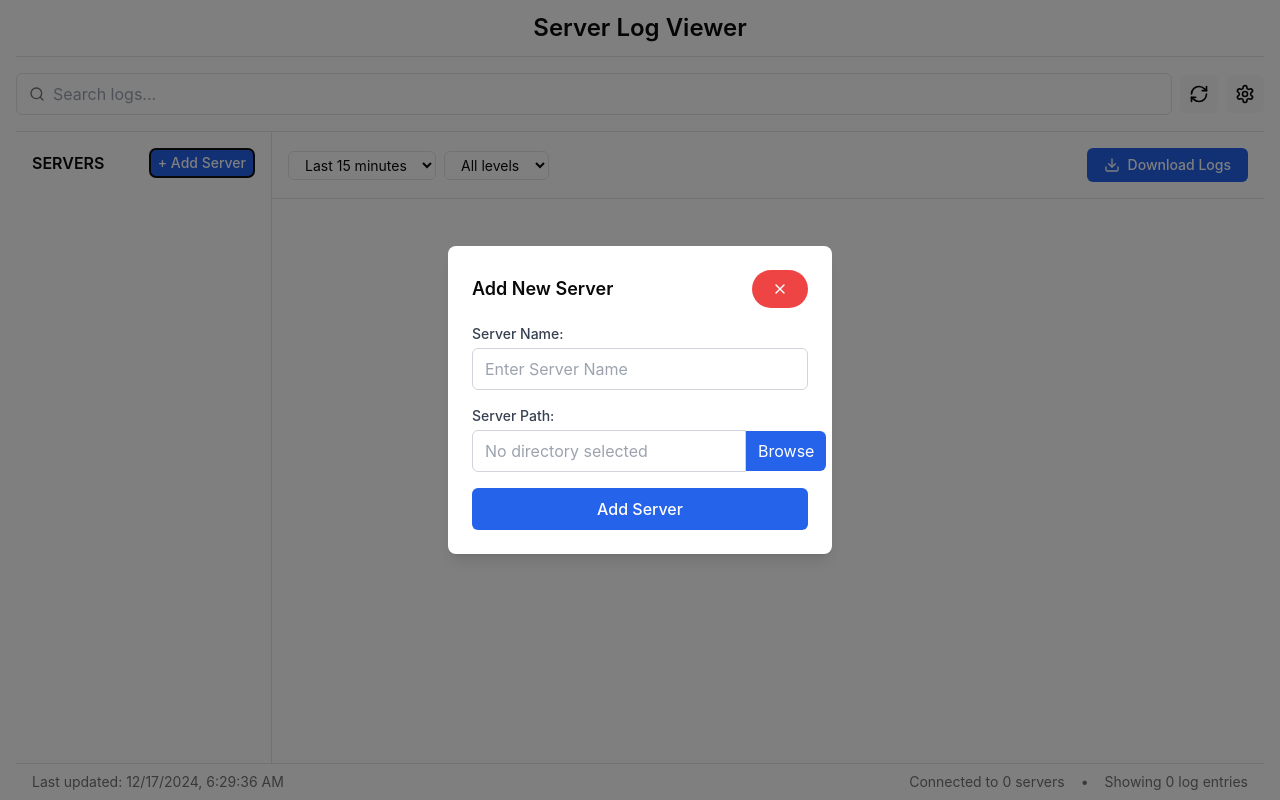
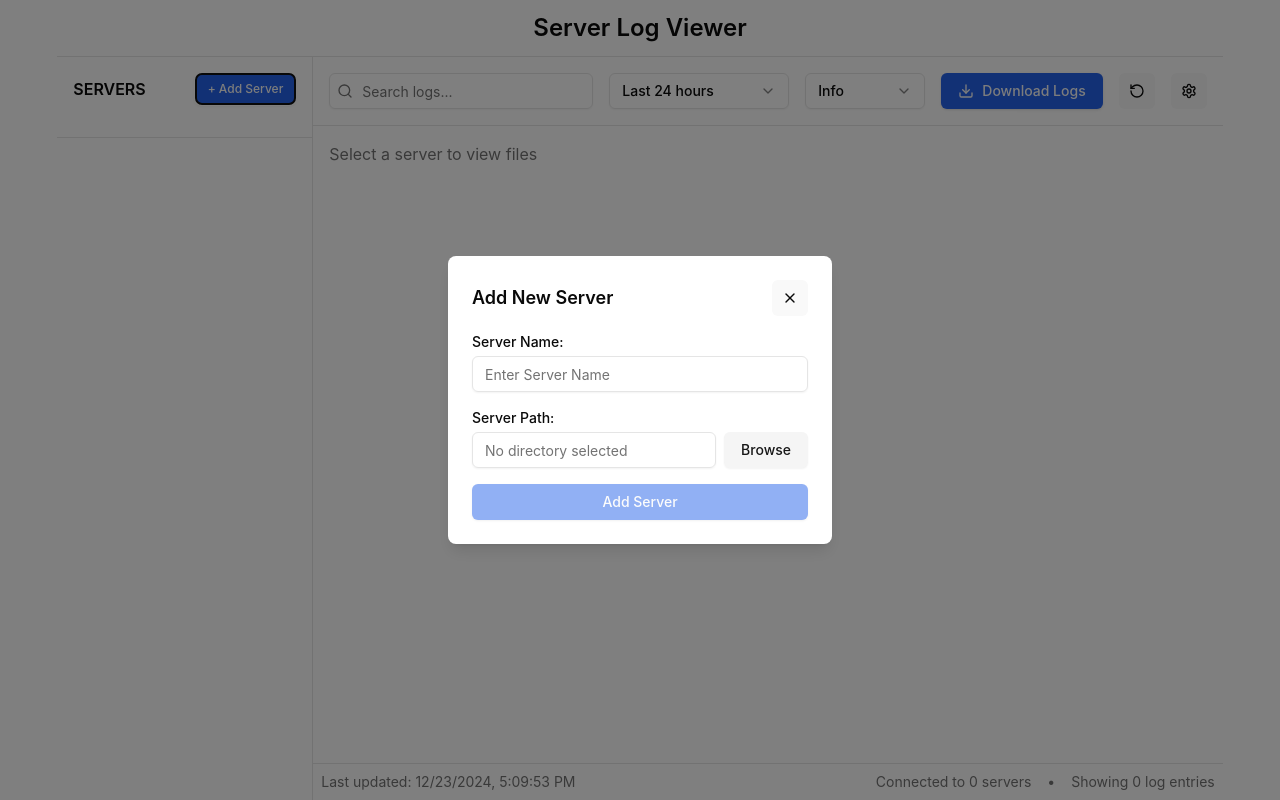
Before and after one commit to Wasique-md/electronjs-vite-setup, a React (Vite) app: page / in a window 1280 px wide. Both pictures are taken after a click on the button "+ Add Server". Built offline with nearby package versions, Linux system fonts and the light colour scheme.

Commit message:
worked on server log viewr

```diff
--- a/package.json
+++ b/package.json
@@ -20,6 +20,7 @@
     "dist:linux": "npm run transpile:electron && npm run build && electron-builder --linux --x64"
   },
   "dependencies": {
+    "@radix-ui/react-select": "^2.1.4",
     "@radix-ui/react-slot": "^1.1.1",
     "class-variance-authority": "^0.7.1",
     "clsx": "^2.1.1",
--- a/src/components/ServerLogs.tsx
+++ b/src/components/ServerLogs.tsx
@@ -1,31 +1,25 @@
-import React, { useState, ChangeEvent, useEffect } from "react";
+"use client";
+import React from "react";
+import { useState, ChangeEvent } from "react";
 import {
+  ChevronRight,
+  Server,
+  File,
+  X,
   Search,
   Settings,
-  RefreshCw,
+  RotateCcw,
   Download,
-  ChevronRight,
-  Server,
-  Info,
-  AlertCircle,
-  AlertTriangle,
-  Sparkles,
-  X,
-  File,
 } from "lucide-react";
-
-declare module "react" {
-  interface InputHTMLAttributes<T> extends HTMLAttributes<T> {
-    directory?: string;
-    webkitdirectory?: string;
-  }
-}
-
-interface LogEntry {
-  type: "INFO" | "ERROR" | "WARNING" | "DEBUG" | "FILE";
-  timestamp: string;
-  message: string;
-}
+import {
+  Select,
+  SelectContent,
+  SelectItem,
+  SelectTrigger,
+  SelectValue,
+} from "./ui/select";
+import { Button } from "./ui/button";
+import { Input } from "./ui/input";
 
 interface ServerType {
   name: string;
@@ -33,16 +27,23 @@ interface ServerType {
   path: string;
 }
 
-export default function ServerLogs() {
+interface FileEntry {
+  name: string;
+  path: string;
+  timestamp: string;
+}
+
+export default function ServerLogsViewer() {
   const [servers, setServers] = useState<ServerType[]>([]);
-  const [openServerModel, setOpenServerModel] = useState<boolean>(false);
+  const [openServerModal, setOpenServerModal] = useState<boolean>(false);
   const [newServerName, setNewServerName] = useState<string>("");
   const [newServerPath, setNewServerPath] = useState<string>("");
   const [selectedServer, setSelectedServer] = useState<ServerType | null>(null);
-  const [logs, setLogs] = useState<LogEntry[]>([]);
+  const [files, setFiles] = useState<FileEntry[]>([]);
+  const [searchQuery, setSearchQuery] = useState<string>("");
 
-  const handleOpenAddServerModel = () => {
-    setOpenServerModel(!openServerModel);
+  const handleOpenAddServerModal = () => {
+    setOpenServerModal(!openServerModal);
   };
 
   const handleAddServer = () => {
@@ -55,76 +56,85 @@ export default function ServerLogs() {
       setServers([...servers, newServer]);
       setNewServerName("");
       setNewServerPath("");
-      setOpenServerModel(false);
+      setOpenServerModal(false);
       setSelectedServer(newServer);
     }
   };
 
   const handleSelectServer = (server: ServerType) => {
     setSelectedServer(server);
+    const simulatedFiles = [
+      {
+        name: "config.json",
+        path: `${server.path}/config.json`,
+        timestamp: "2024-12-23T11:39:53.824Z",
+      },
+      {
+        name: "app.log",
+        path: `${server.path}/app.log`,
+        timestamp: "2024-12-23T11:39:53.824Z",
+      },
+      {
+        name: "data.db",
+        path: `${server.path}/data.db`,
+        timestamp: "2024-12-23T11:39:53.824Z",
+      },
+      {
+        name: "index.html",
+        path: `${server.path}/index.html`,
+        timestamp: "2024-12-23T11:39:53.824Z",
+      },
+      {
+        name: "styles.css",
+        path: `${server.path}/styles.css`,
+        timestamp: "2024-12-23T11:39:53.824Z",
+      },
+      {
+        name: "script.js",
+        path: `${server.path}/script.js`,
+        timestamp: "2024-12-23T11:39:53.824Z",
+      },
+    ];
+    setFiles(simulatedFiles);
   };
 
-  useEffect(() => {
-    if (selectedServer) {
-      // In a real Electron app, you would use the fs module to read the directory
-      // For this example, we'll simulate reading files
-      const simulateReadDir = () => {
-        const files = [
-          "config.json",
-          "app.log",
-          "data.db",
-          "index.html",
-          "styles.css",
-          "script.js",
-        ];
-        const newLogs: LogEntry[] = files.map((file) => ({
-          type: "FILE",
+  const handleDirectorySelect = (e: ChangeEvent<HTMLInputElement>) => {
+    const files = e.target.files;
+    if (files) {
+      const fileList: FileEntry[] = Array.from(files).map((file) => ({
+        name: file.name,
+        path: file.webkitRelativePath,
         timestamp: new Date().toISOString(),
-          message: `File: ${file}`,
       }));
-        setLogs(newLogs);
+      setFiles(fileList);
+    }
   };
 
-      simulateReadDir();
-    }
-  }, [selectedServer]);
+  const filteredFiles = files.filter((file) =>
+    file.name.toLowerCase().includes(searchQuery.toLowerCase())
+  );
 
   return (
-    <div className="flex h-screen w-full flex-col bg-background text-foreground">
-      <div className="container mx-auto min-w-[100vw] px-4 flex flex-col h-full">
-        <div className="border-b py-3 text-center">
-          <h1 className="text-2xl font-semibold">Server Log Viewer</h1>
+    <div className="flex h-screen w-full flex-col bg-background">
+      <div className="border-b py-3 px-4">
+        <h1 className="text-2xl font-semibold text-center">
+          Server Log Viewer
+        </h1>
       </div>
 
-        {/* Search Bar */}
-        <div className="flex items-center justify-center gap-2 border-b py-4">
-          <div className="flex flex-1 items-center gap-2 rounded-md border bg-background px-3 py-2">
-            <Search className="h-4 w-4 text-muted-foreground" />
-            <input
-              type="text"
-              placeholder="Search logs..."
-              className="flex-1 bg-transparent outline-none"
-            />
-          </div>
-          <button className="rounded-md p-2 hover:bg-accent">
-            <RefreshCw className="h-5 w-5" />
-          </button>
-          <button className="rounded-md p-2 hover:bg-accent">
-            <Settings className="h-5 w-5" />
-          </button>
-        </div>
-
-        <div className="flex flex-1 overflow-hidden">
-          {/* Sidebar */}
-          <div className="w-64 border-r p-4">
+      <div className="flex-1 flex">
+        <div className="w-64 border-r flex flex-col">
+          <div className="p-4 border-b">
             <div className="flex items-center justify-between mb-4">
               <h2 className="font-semibold">SERVERS</h2>
-              <button
-                className="bg-blue-600 text-white px-2 py-1 rounded-md text-sm hover:bg-blue-700"
-                onClick={handleOpenAddServerModel}
+              <Button
+                variant="default"
+                size="sm"
+                onClick={handleOpenAddServerModal}
+                className="h-8 bg-blue-600 hover:to-blue-800"
               >
                 + Add Server
-              </button>
+              </Button>
             </div>
             <div className="space-y-1">
               {servers.map((server) => (
@@ -142,139 +152,128 @@ export default function ServerLogs() {
               ))}
             </div>
           </div>
+        </div>
 
-          {/* Main Content */}
-          <div className="flex flex-1 flex-col overflow-hidden">
-            {/* Toolbar */}
-            <div className="flex items-center justify-between border-b p-4 gap-4">
-              <div className="flex gap-2">
-                <select className="rounded-md border bg-background px-3 py-1 text-sm">
-                  <option>Last 15 minutes</option>
-                  <option>Last hour</option>
-                  <option>Last 24 hours</option>
-                </select>
-                <select className="rounded-md border bg-background px-3 py-1 text-sm">
-                  <option>All levels</option>
-                  <option>Info</option>
-                  <option>Warning</option>
-                  <option>Error</option>
-                  <option>Debug</option>
-                </select>
+        <div className="flex-1 flex flex-col">
+          <div className="border-b p-4 flex items-center gap-4">
+            <div className="relative flex-1">
+              <Search className="absolute left-2 top-2.5 h-4 w-4 text-muted-foreground" />
+              <Input
+                type="text"
+                placeholder="Search logs..."
+                className="pl-8"
+                value={searchQuery}
+                onChange={(e) => setSearchQuery(e.target.value)}
+              />
             </div>
-              <button className="flex items-center gap-2 rounded-md bg-blue-600 px-4 py-1.5 text-sm text-white hover:bg-blue-700">
+            <Select defaultValue="last-24-hours">
+              <SelectTrigger className="w-[180px]">
+                <SelectValue placeholder="Select time range" />
+              </SelectTrigger>
+              <SelectContent>
+                <SelectItem value="last-24-hours">Last 24 hours</SelectItem>
+                <SelectItem value="last-7-days">Last 7 days</SelectItem>
+                <SelectItem value="last-30-days">Last 30 days</SelectItem>
+              </SelectContent>
+            </Select>
+            <Select defaultValue="info">
+              <SelectTrigger className="w-[120px]">
+                <SelectValue placeholder="Select level" />
+              </SelectTrigger>
+              <SelectContent>
+                <SelectItem value="info">Info</SelectItem>
+                <SelectItem value="warning">Warning</SelectItem>
+                <SelectItem value="error">Error</SelectItem>
+              </SelectContent>
+            </Select>
+            <Button variant="default" className="gap-2 bg-blue-600">
               <Download className="h-4 w-4" />
               Download Logs
-              </button>
+            </Button>
+            <Button variant="ghost" size="icon">
+              <RotateCcw className="h-4 w-4" />
+            </Button>
+            <Button variant="ghost" size="icon">
+              <Settings className="h-4 w-4" />
+            </Button>
           </div>
 
-            {/* Logs */}
-            <div className="flex-1 overflow-auto p-4">
+          <div className="flex-1 p-4 overflow-auto">
+            {selectedServer ? (
               <div className="space-y-2">
-                {logs.map((log, index) => {
-                  const getIcon = () => {
-                    switch (log.type) {
-                      case "INFO":
-                        return <Info className="h-4 w-4 text-blue-500" />;
-                      case "ERROR":
-                        return <AlertCircle className="h-4 w-4 text-red-500" />;
-                      case "WARNING":
-                        return (
-                          <AlertTriangle className="h-4 w-4 text-yellow-500" />
-                        );
-                      case "DEBUG":
-                        return <Sparkles className="h-4 w-4 text-purple-500" />;
-                      case "FILE":
-                        return <File className="h-4 w-4 text-gray-500" />;
-                    }
-                  };
-
-                  const getBackground = () => {
-                    switch (log.type) {
-                      case "INFO":
-                        return "bg-blue-50";
-                      case "ERROR":
-                        return "bg-red-50";
-                      case "WARNING":
-                        return "bg-yellow-50";
-                      case "DEBUG":
-                        return "bg-purple-50";
-                      case "FILE":
-                        return "bg-gray-50";
-                    }
-                  };
-
-                  const getTextColor = () => {
-                    switch (log.type) {
-                      case "INFO":
-                        return "text-blue-600";
-                      case "ERROR":
-                        return "text-red-600";
-                      case "WARNING":
-                        return "text-yellow-600";
-                      case "DEBUG":
-                        return "text-purple-600";
-                      case "FILE":
-                        return "text-gray-600";
-                    }
-                  };
-
-                  return (
+                {filteredFiles.map((file, index) => (
                   <div
                     key={index}
-                      className={`flex items-center gap-3 rounded-md p-3 ${getBackground()}`}
+                    className="flex items-center gap-4 p-3 hover:bg-accent rounded-lg"
                   >
-                      {getIcon()}
-                      <div className="flex items-center gap-2">
-                        <span className={`font-mono text-sm ${getTextColor()}`}>
-                          [{log.type}] {log.timestamp} -
-                        </span>
-                        <span className="text-sm">{log.message}</span>
+                    <File className="h-4 w-4 text-muted-foreground" />
+                    <div className="flex-1 font-mono text-sm">
+                      [LOG] {file.timestamp} - log: {file.name}
                     </div>
                   </div>
-                  );
-                })}
+                ))}
+              </div>
+            ) : (
+              <p className="text-muted-foreground">
+                Select a server to view files
+              </p>
+            )}
+          </div>
+
+          <div className="border-t p-2 text-sm text-muted-foreground flex items-center justify-between">
+            <div>Last updated: 12/23/2024, 5:09:53 PM</div>
+            <div className="flex items-center gap-4">
+              <span>Connected to {servers.length} servers</span>
+              <span>•</span>
+              <span>Showing {filteredFiles.length} log entries</span>
+            </div>
           </div>
         </div>
       </div>
 
-          {/* Add Server Modal */}
-          {openServerModel && (
-            <div className="fixed inset-0 bg-black bg-opacity-50 flex items-center justify-center">
-              <div className="bg-white p-6 rounded-lg shadow-lg w-96">
+      {openServerModal && (
+        <div className="fixed inset-0 bg-black/50 flex items-center justify-center">
+          <div className="bg-background p-6 rounded-lg shadow-lg w-96">
             <div className="flex justify-between items-center mb-4">
               <h3 className="text-lg font-semibold">Add New Server</h3>
-                  <button
-                    onClick={() => setOpenServerModel(false)}
-                    className="bg-red-500 hover:text-gray-700 rounded-3xl"
+              <Button
+                variant="ghost"
+                size="icon"
+                onClick={() => setOpenServerModal(false)}
               >
-                    <X className="text-white  h-4 w-4" />
-                  </button>
+                <X className="h-4 w-4" />
+              </Button>
             </div>
             <div className="space-y-4">
               <div>
                 <label
                   htmlFor="server-name"
-                      className="block text-sm font-medium text-gray-700 mb-1"
+                  className="block text-sm font-medium mb-1"
                 >
                   Server Name:
                 </label>
-                    <input
+                <Input
                   type="text"
                   id="server-name"
                   placeholder="Enter Server Name"
                   value={newServerName}
                   onChange={(e) => setNewServerName(e.target.value)}
-                      className="w-full px-3 py-2 border border-gray-300 rounded-md focus:outline-none focus:ring-2 focus:ring-blue-500"
                 />
               </div>
               <div>
                 <label
                   htmlFor="add-server"
-                      className="block text-sm font-medium text-gray-700 mb-1"
+                  className="block text-sm font-medium mb-1"
                 >
                   Server Path:
                 </label>
-                    <div className="flex items-center">
+                <div className="flex gap-2">
+                  <Input
+                    type="text"
+                    value={newServerPath}
+                    readOnly
+                    placeholder="No directory selected"
+                  />
                   <input
                     type="file"
                     id="add-server"
@@ -288,48 +287,31 @@ export default function ServerLogs() {
                         setNewServerPath(
                           files[0].webkitRelativePath.split("/")[0]
                         );
+                        handleDirectorySelect(e);
                       }
                     }}
                   />
-                      <input
-                        type="text"
-                        value={newServerPath}
-                        readOnly
-                        className="flex-grow px-3 py-2 border border-gray-300 rounded-l-md focus:outline-none focus:ring-2 focus:ring-blue-500"
-                        placeholder="No directory selected"
-                      />
-                      <label
-                        htmlFor="add-server"
-                        className="bg-blue-600 text-white px-3 py-2 rounded-r-md hover:bg-blue-700 cursor-pointer"
+                  <Button
+                    variant="secondary"
+                    onClick={() =>
+                      document.getElementById("add-server")?.click()
+                    }
                   >
                     Browse
-                      </label>
+                  </Button>
                 </div>
               </div>
-                  <button
+              <Button
                 onClick={handleAddServer}
-                    className="w-full bg-blue-600 text-white py-2 px-4 rounded-md hover:bg-blue-700 focus:outline-none focus:ring-2 focus:ring-blue-500 focus:ring-offset-2"
+                className="w-full bg-blue-600"
+                disabled={!newServerName || !newServerPath}
               >
                 Add Server
-                  </button>
+              </Button>
             </div>
           </div>
         </div>
       )}
     </div>
-
-        {/* Status Bar */}
-        <div className="border-t px-4 py-2 text-center">
-          <div className="flex flex-col items-center justify-center gap-2 text-sm text-muted-foreground sm:flex-row sm:justify-between">
-            <span>Last updated: {new Date().toLocaleString()}</span>
-            <div className="flex items-center gap-4">
-              <span>Connected to {servers.length} servers</span>
-              <span>•</span>
-              <span>Showing {logs.length} log entries</span>
-            </div>
-          </div>
-        </div>
-      </div>
-    </div>
   );
 }
--- a/src/components/ui/button.tsx
+++ b/src/components/ui/button.tsx
@@ -1,8 +1,7 @@
 import * as React from "react";
 import { Slot } from "@radix-ui/react-slot";
 import { cva, type VariantProps } from "class-variance-authority";
-
-import { cn } from "@/lib/utils";
+import { cn } from "../../lib/utils";
 
 const buttonVariants = cva(
   "inline-flex items-center justify-center gap-2 whitespace-nowrap rounded-md text-sm font-medium transition-colors focus-visible:outline-none focus-visible:ring-1 focus-visible:ring-ring disabled:pointer-events-none disabled:opacity-50 [&_svg]:pointer-events-none [&_svg]:size-4 [&_svg]:shrink-0",
--- /dev/null
+++ b/src/components/ui/input.tsx
@@ -0,0 +1,21 @@
+import * as React from "react";
+import { cn } from "../../lib/utils";
+
+const Input = React.forwardRef<HTMLInputElement, React.ComponentProps<"input">>(
+  ({ className, type, ...props }, ref) => {
+    return (
+      <input
+        type={type}
+        className={cn(
+          "flex h-9 w-full rounded-md border border-input bg-transparent px-3 py-1 text-base shadow-sm transition-colors file:border-0 file:bg-transparent file:text-sm file:font-medium file:text-foreground placeholder:text-muted-foreground focus-visible:outline-none focus-visible:ring-1 focus-visible:ring-ring disabled:cursor-not-allowed disabled:opacity-50 md:text-sm",
+          className
+        )}
+        ref={ref}
+        {...props}
+      />
+    );
+  }
+);
+Input.displayName = "Input";
+
+export { Input };
--- /dev/null
+++ b/src/components/ui/select.tsx
@@ -0,0 +1,156 @@
+import * as React from "react";
+import * as SelectPrimitive from "@radix-ui/react-select";
+import { Check, ChevronDown, ChevronUp } from "lucide-react";
+import { cn } from "../../lib/utils";
+
+const Select = SelectPrimitive.Root;
+
+const SelectGroup = SelectPrimitive.Group;
+
+const SelectValue = SelectPrimitive.Value;
+
+const SelectTrigger = React.forwardRef<
+  React.ElementRef<typeof SelectPrimitive.Trigger>,
+  React.ComponentPropsWithoutRef<typeof SelectPrimitive.Trigger>
+>(({ className, children, ...props }, ref) => (
+  <SelectPrimitive.Trigger
+    ref={ref}
+    className={cn(
+      "flex h-9 w-full items-center justify-between whitespace-nowrap rounded-md border border-input bg-transparent px-3 py-2 text-sm shadow-sm ring-offset-background placeholder:text-muted-foreground focus:outline-none focus:ring-1 focus:ring-ring disabled:cursor-not-allowed disabled:opacity-50 [&>span]:line-clamp-1",
+      className
+    )}
+    {...props}
+  >
+    {children}
+    <SelectPrimitive.Icon asChild>
+      <ChevronDown className="h-4 w-4 opacity-50" />
+    </SelectPrimitive.Icon>
+  </SelectPrimitive.Trigger>
+));
+SelectTrigger.displayName = SelectPrimitive.Trigger.displayName;
+
+const SelectScrollUpButton = React.forwardRef<
+  React.ElementRef<typeof SelectPrimitive.ScrollUpButton>,
+  React.ComponentPropsWithoutRef<typeof SelectPrimitive.ScrollUpButton>
+>(({ className, ...props }, ref) => (
+  <SelectPrimitive.ScrollUpButton
+    ref={ref}
+    className={cn(
+      "flex cursor-default items-center justify-center py-1",
+      className
+    )}
+    {...props}
+  >
+    <ChevronUp className="h-4 w-4" />
+  </SelectPrimitive.ScrollUpButton>
+));
+SelectScrollUpButton.displayName = SelectPrimitive.ScrollUpButton.displayName;
+
+const SelectScrollDownButton = React.forwardRef<
+  React.ElementRef<typeof SelectPrimitive.ScrollDownButton>,
+  React.ComponentPropsWithoutRef<typeof SelectPrimitive.ScrollDownButton>
+>(({ className, ...props }, ref) => (
+  <SelectPrimitive.ScrollDownButton
+    ref={ref}
+    className={cn(
+      "flex cursor-default items-center justify-center py-1",
+      className
+    )}
+    {...props}
+  >
+    <ChevronDown className="h-4 w-4" />
+  </SelectPrimitive.ScrollDownButton>
+));
+SelectScrollDownButton.displayName =
+  SelectPrimitive.ScrollDownButton.displayName;
+
+const SelectContent = React.forwardRef<
+  React.ElementRef<typeof SelectPrimitive.Content>,
+  React.ComponentPropsWithoutRef<typeof SelectPrimitive.Content>
+>(({ className, children, position = "popper", ...props }, ref) => (
+  <SelectPrimitive.Portal>
+    <SelectPrimitive.Content
+      ref={ref}
+      className={cn(
+        "relative z-50 max-h-96 min-w-[8rem] overflow-hidden rounded-md border bg-popover text-popover-foreground shadow-md data-[state=open]:animate-in data-[state=closed]:animate-out data-[state=closed]:fade-out-0 data-[state=open]:fade-in-0 data-[state=closed]:zoom-out-95 data-[state=open]:zoom-in-95 data-[side=bottom]:slide-in-from-top-2 data-[side=left]:slide-in-from-right-2 data-[side=right]:slide-in-from-left-2 data-[side=top]:slide-in-from-bottom-2",
+        position === "popper" &&
+          "data-[side=bottom]:translate-y-1 data-[side=left]:-translate-x-1 data-[side=right]:translate-x-1 data-[side=top]:-translate-y-1",
+        className
+      )}
+      position={position}
+      {...props}
+    >
+      <SelectScrollUpButton />
+      <SelectPrimitive.Viewport
+        className={cn(
+          "p-1",
+          position === "popper" &&
+            "h-[var(--radix-select-trigger-height)] w-full min-w-[var(--radix-select-trigger-width)]"
+        )}
+      >
+        {children}
+      </SelectPrimitive.Viewport>
+      <SelectScrollDownButton />
+    </SelectPrimitive.Content>
+  </SelectPrimitive.Portal>
+));
+SelectContent.displayName = SelectPrimitive.Content.displayName;
+
+const SelectLabel = React.forwardRef<
+  React.ElementRef<typeof SelectPrimitive.Label>,
+  React.ComponentPropsWithoutRef<typeof SelectPrimitive.Label>
+>(({ className, ...props }, ref) => (
+  <SelectPrimitive.Label
+    ref={ref}
+    className={cn("px-2 py-1.5 text-sm font-semibold", className)}
+    {...props}
+  />
+));
+SelectLabel.displayName = SelectPrimitive.Label.displayName;
+
+const SelectItem = React.forwardRef<
+  React.ElementRef<typeof SelectPrimitive.Item>,
+  React.ComponentPropsWithoutRef<typeof SelectPrimitive.Item>
+>(({ className, children, ...props }, ref) => (
+  <SelectPrimitive.Item
+    ref={ref}
+    className={cn(
+      "relative flex w-full cursor-default select-none items-center rounded-sm py-1.5 pl-2 pr-8 text-sm outline-none focus:bg-accent focus:text-accent-foreground data-[disabled]:pointer-events-none data-[disabled]:opacity-50",
+      className
+    )}
+    {...props}
+  >
+    <span className="absolute right-2 flex h-3.5 w-3.5 items-center justify-center">
+      <SelectPrimitive.ItemIndicator>
+        <Check className="h-4 w-4" />
+      </SelectPrimitive.ItemIndicator>
+    </span>
+    <SelectPrimitive.ItemText>{children}</SelectPrimitive.ItemText>
+  </SelectPrimitive.Item>
+));
+SelectItem.displayName = SelectPrimitive.Item.displayName;
+
+const SelectSeparator = React.forwardRef<
+  React.ElementRef<typeof SelectPrimitive.Separator>,
+  React.ComponentPropsWithoutRef<typeof SelectPrimitive.Separator>
+>(({ className, ...props }, ref) => (
+  <SelectPrimitive.Separator
+    ref={ref}
+    className={cn("-mx-1 my-1 h-px bg-muted", className)}
+    {...props}
+  />
+));
+SelectSeparator.displayName = SelectPrimitive.Separator.displayName;
+
+export {
+  Select,
+  SelectGroup,
+  SelectValue,
+  SelectTrigger,
+  SelectContent,
+  SelectLabel,
+  SelectItem,
+  SelectSeparator,
+  SelectScrollUpButton,
+  SelectScrollDownButton,
+};
```
Also changed, not shown: 1 other file (tests, documents, lock files or other folders). Lines whose indentation alone changed are shown as unchanged.
